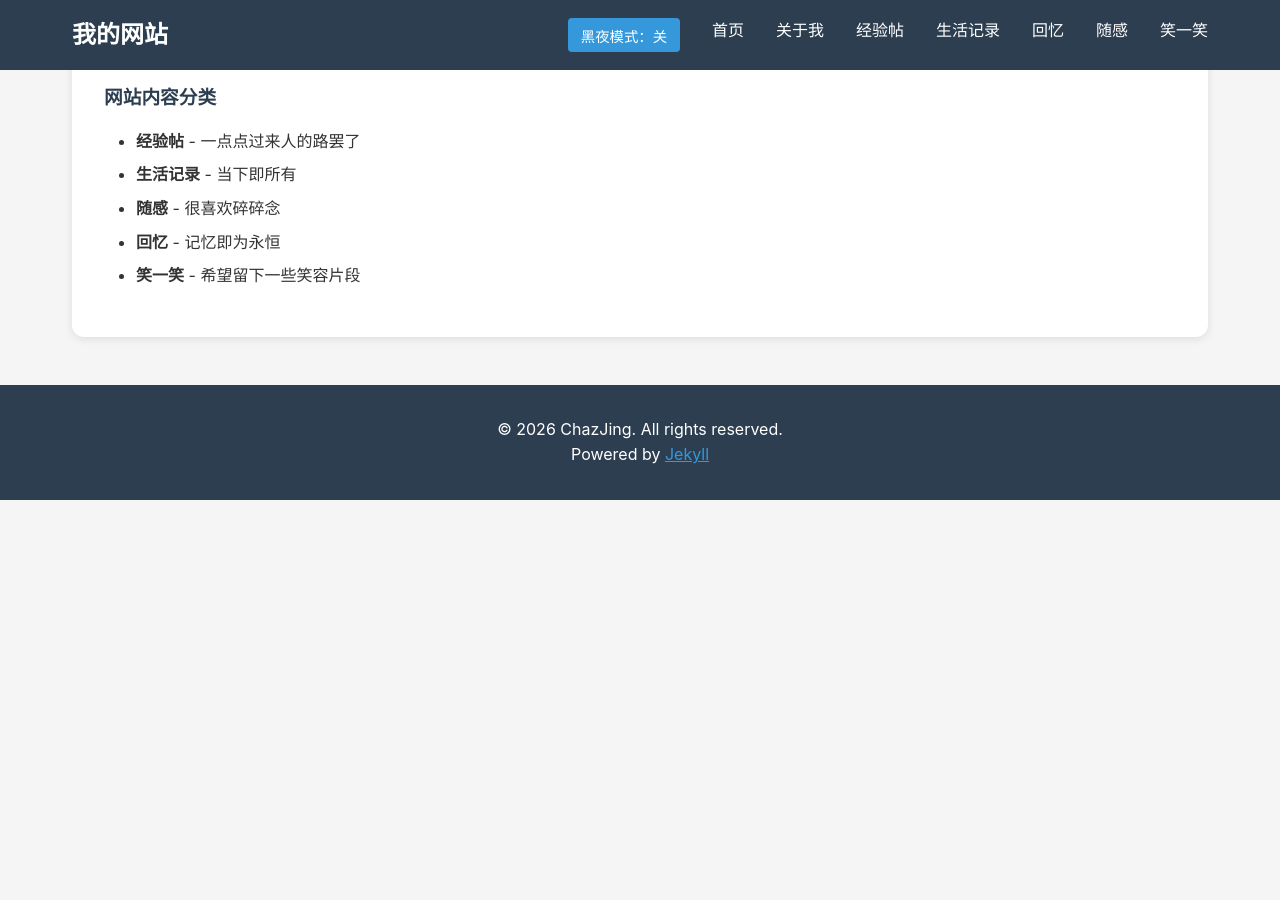
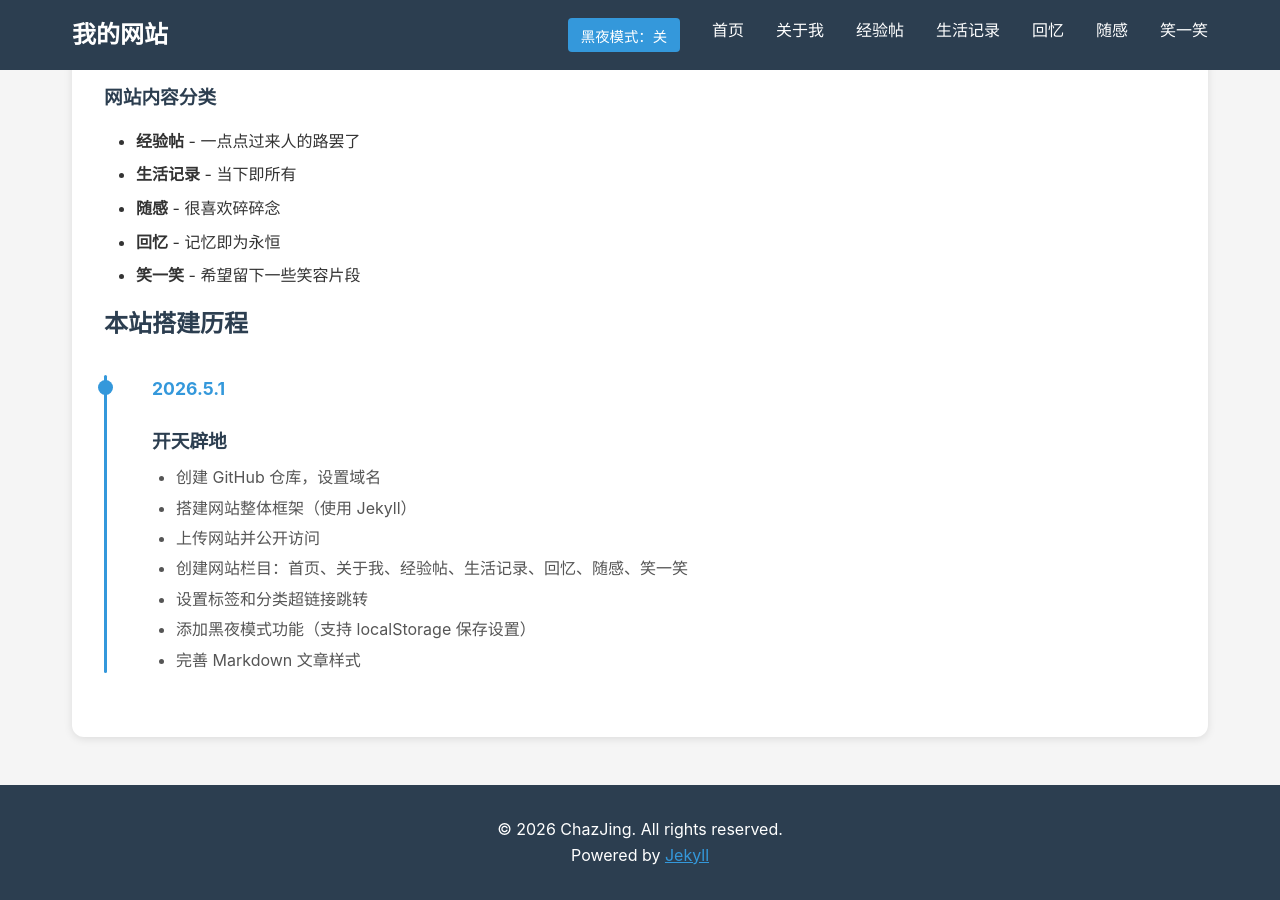
Before and after one commit to ChazJing/ChazJing.github.io, a Jekyll site: the page built from about.md, in a window 1280 px wide and 900 px high, scrolled down 487 px. Built offline with Jekyll 4.4.1, drawn with Linux system fonts in a browser that asks for light colours; before the commit the page ends 987 px from its top, so only the background shows below that.

Commit message:
Add files via upload

```diff
--- a/about.md
+++ b/about.md
@@ -36,5 +36,24 @@ title: 关于我
             <li><strong>回忆</strong> - 记忆即为永恒</li>
             <li><strong>笑一笑</strong> - 希望留下一些笑容片段</li>
         </ul>
+
+        <h2>本站搭建历程</h2>
+        <div class="timeline">
+            <div class="timeline-item">
+                <div class="timeline-date">2026.5.1</div>
+                <div class="timeline-content">
+                    <h3>开天辟地</h3>
+                    <ul>
+                        <li>创建 GitHub 仓库，设置域名</li>
+                        <li>搭建网站整体框架（使用 Jekyll）</li>
+                        <li>上传网站并公开访问</li>
+                        <li>创建网站栏目：首页、关于我、经验帖、生活记录、回忆、随感、笑一笑</li>
+                        <li>设置标签和分类超链接跳转</li>
+                        <li>添加黑夜模式功能（支持 localStorage 保存设置）</li>
+                        <li>完善 Markdown 文章样式</li>
+                    </ul>
+                </div>
+            </div>
+        </div>
     </div>
 </div>
```
